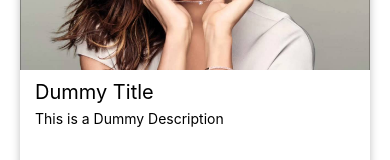
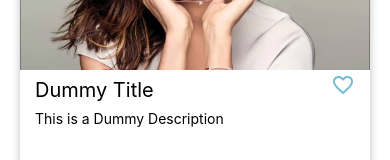
Before and after one commit to osmanforhad/ReactNativeNodejs, a React Native app in the folder newsApp/: screen / in a window 390 px wide. Shown: the part 218-378 px from the top of the page. Built offline with nearby package versions, Linux system fonts and the light colour scheme.

Commit message:
working with icons

```diff
--- a/newsApp/src/components/Card.js
+++ b/newsApp/src/components/Card.js
@@ -1,5 +1,6 @@
 import React from 'react';
-import {StyleSheet, Text, View, Image} from 'react-native'
+import {StyleSheet, Text, View, Image} from 'react-native';
+import {MaterialIcons} from '@expo/vector-icons';
 
 {/*start functional component*/}
 const Card = () => {
@@ -16,6 +17,7 @@ const Card = () => {
 
     <View style={styles.titleWrapper}>
         <Text style={styles.title}>Dummy Title</Text>
+        <MaterialIcons name="favorite-border" color="#72bcd4" size={24}/>
     </View>
 
     <View style={styles.descriptionWrapper}>
@@ -53,7 +55,10 @@ const styles = StyleSheet.create({
     },
     titleWrapper:{
         height:'10%',
-        paddingHorizontal:15
+        paddingHorizontal:15,
+        flexDirection: 'row',
+        justifyContent: 'space-between',
+        alignItems: 'center'
     },
     title:{
         fontSize:20,
```
Also changed, not shown: newsApp/src/screens/AboutScreen.js (added, +14 -0 lines), newsApp/src/screens/FavoritesScreen.js (added, +14 -0 lines), newsApp/src/screens/NewsDetailsScreen.js (added, +14 -0 lines), newsApp/src/screens/NewsListScreen.js (added, +14 -0 lines).
